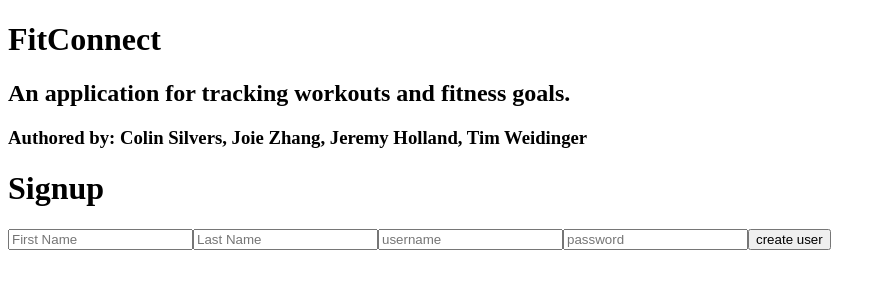
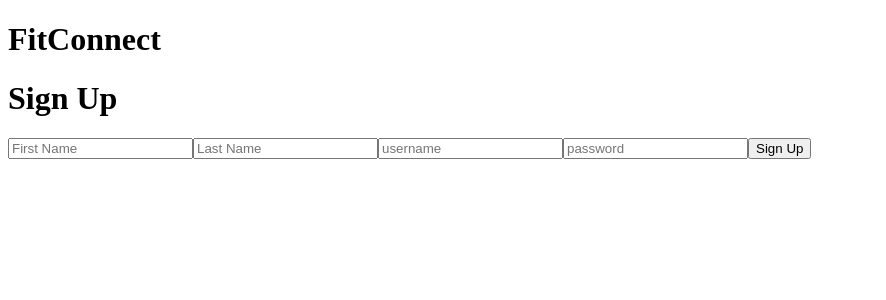
Before and after one commit to GoblinSharkFitConnect/FitConnect, a React (Create React App) app in the folder client/: page /signup in a window 1280 px wide. Shown: the top 300 px of the page, without its empty margins (0-886 px from the left). Built offline with nearby package versions, Linux system fonts and the light colour scheme.

Commit message:
index.html changes, starting on Exercise component

```diff
--- a/client/src/App.jsx
+++ b/client/src/App.jsx
@@ -7,14 +7,14 @@ import { Route, Router, Routes } from "react-router-dom";
 
 const App = () => {
     return (
-        <div>
+        <>
             <Routes>
                 <Route exact path="/" element={<Homepage />} />
                 <Route path="/login" element={<Login />} />
                 <Route path="/signup" element={<Signup />} />
                 <Route path="/dashboard" element={<Dashboard />} />
             </Routes>
-        </div>
+        </>
     );
 };
 
--- a/client/src/components/Homepage.jsx
+++ b/client/src/components/Homepage.jsx
@@ -1,32 +1,23 @@
 import React from "react";
 import { useNavigate } from "react-router";
-import { useEffect } from "react";
-import { Route, Router, Routes } from "react-router-dom";
 
 const Homepage = () => {
 
     const navigate = useNavigate();
-
     const navigateToLogin = () => {
-        console.log('click login')
-        navigate('/login')
+        navigate('/login');
     }
-
     const navigateToSignup = () => {
-        navigate('/signup')
+        navigate('/signup');
     }
 
     return (
-        <div>
-          <button onClick={navigateToLogin}>Login</button>
-          <button onClick={navigateToSignup}>Signup</button>
-            {/*
-                <Routes>
-                    <Route path="/login" element={<Login />}></Route>
-                    <Route path="/signup" element={<Signup />}></Route>
-                </Routes> */}
-
-        </div>
+        <>
+            <h2>An application for tracking workouts and fitness goals.</h2>
+            <h3>Created by: Colin Silvers, Joie Zhang, Jeremy Holland, and Tim Weidinger</h3>
+            <button onClick={navigateToLogin}>Login</button>
+            <button onClick={navigateToSignup}>Signup</button>
+        </>
     );
 };
 
--- a/client/src/components/Login.jsx
+++ b/client/src/components/Login.jsx
@@ -24,14 +24,14 @@ const Login = () => {
     }
 
     return (
-        <div>
-            <h1>Login</h1>
+        <>
+            <h1>Log In</h1>
             <form onSubmit={handleSubmit}>
                 <input name="username" type="text" placeholder="Username"></input>
                 <input name="password" type="password" placeholder="Password"></input>
-                <input type='submit' value="Log In"></input>
+                <input type="submit" value="Log In"></input>
             </form>
-        </div>
+        </>
     )
 };
 
--- a/client/src/components/Signup.jsx
+++ b/client/src/components/Signup.jsx
@@ -22,20 +22,20 @@ const Signup = () => {
                 if (res.ok) {
                     navigate('/login');
                 }
-            })
-    }
+            });
+    };
 
     return (
-        <div>
-            <h1>Signup</h1>
+        <>
+            <h1>Sign Up</h1>
             <form onSubmit={handleSubmit}>
                 <input name="firstName" type="text" placeholder="First Name"></input>
                 <input name="lastName" type="text" placeholder="Last Name"></input>
                 <input name="username" type="text" placeholder="username"></input>
                 <input name="password" type="password" placeholder="password"></input>
-                <input type="submit" value="create user"></input>
+                <input type="submit" value="Sign Up"></input>
             </form>
-        </div>
+        </>
     )
 };
 
--- a/client/src/index.html
+++ b/client/src/index.html
@@ -7,12 +7,6 @@
   </head>
   <body>
     <h1>FitConnect</h1>
-    <div>
-      <h2>An application for tracking workouts and fitness goals.</h2>
-    </div>
-    <div>
-      <h3>Authored by: Colin Silvers, Joie Zhang, Jeremy Holland, Tim Weidinger</h3>
-    </div>
-    <div id="app"></div>
+    <div id="root"></div>
   </body>
 </html>
--- a/client/src/index.js
+++ b/client/src/index.js
@@ -1,25 +1,25 @@
+import React from 'react';
+import { createRoot } from 'react-dom/client'
+import App from "./App.jsx"
+import { BrowserRouter as Router } from 'react-router-dom'
+
+const rootElement = document.getElementById("root");
+const root = createRoot(rootElement);
+
+root.render(
+  <Router>
+    <App />
+  </Router>
+);
+
 // import React from 'react';
-// import {createRoot} from 'react-dom/client'
-// import App from "./App.jsx"
-// import { BrowserRouter as Router } from 'react-router-dom'
+// import { BrowserRouter } from 'react-router-dom';
+// import { render } from 'react-dom';
+// import App from './App.jsx';
 
-// const rootElement = document.getElementById("root");
-// const root = createRoot(rootElement);
-
-// root.render(
-//   <Router>
+// render(
+//   <BrowserRouter>
 //     <App />
-//   </Router>
+//   </BrowserRouter>,
+//   document.getElementById('root'),
 // );
-
-import React from 'react';
-import { render } from 'react-dom';
-import { BrowserRouter } from 'react-router-dom';
-import App from './App.jsx';
-
-render(
-  <BrowserRouter>
-    <App />
-  </BrowserRouter>,
-  document.getElementById('app'),
-);
```
Also changed, not shown: client/src/components/Exercise.jsx (+9 -0 lines), package.json (+4 -4 lines), 3 other files (tests, documents, lock files or other folders).
